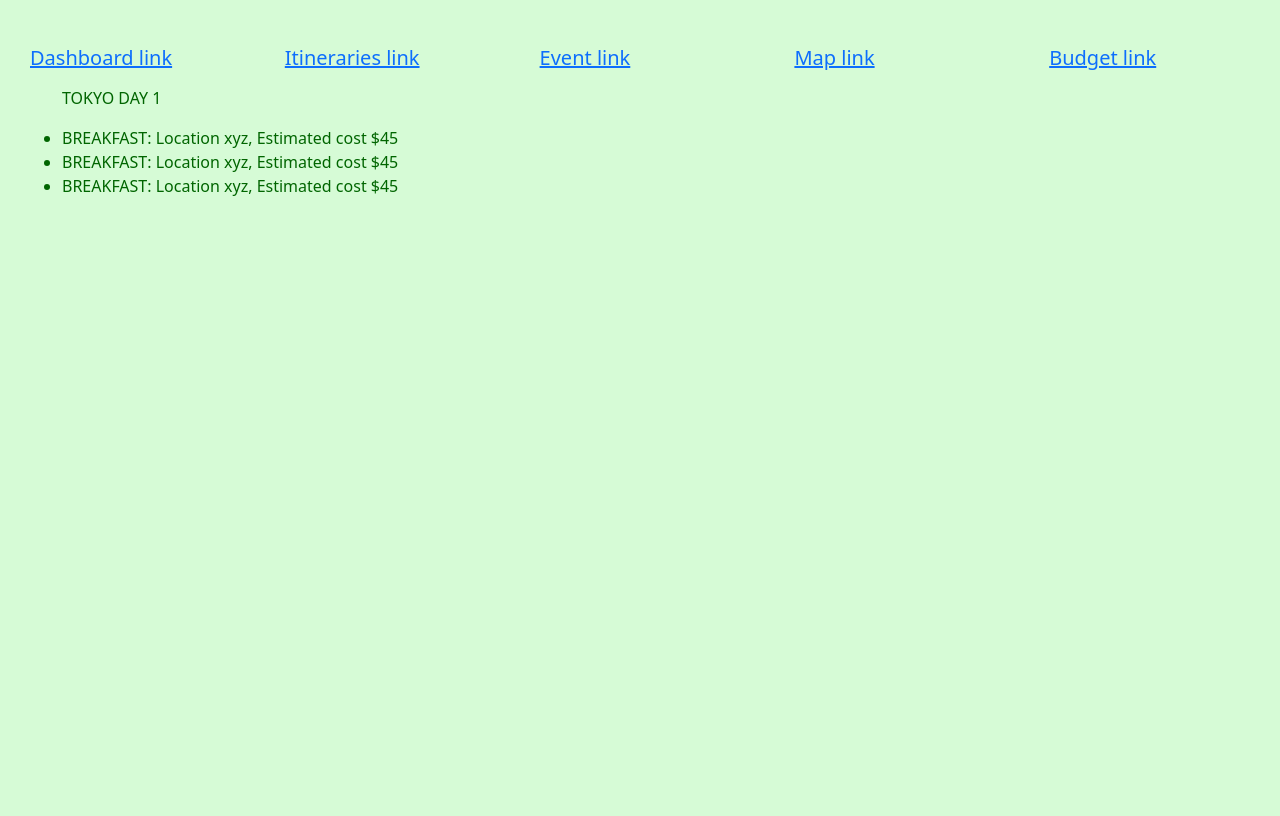
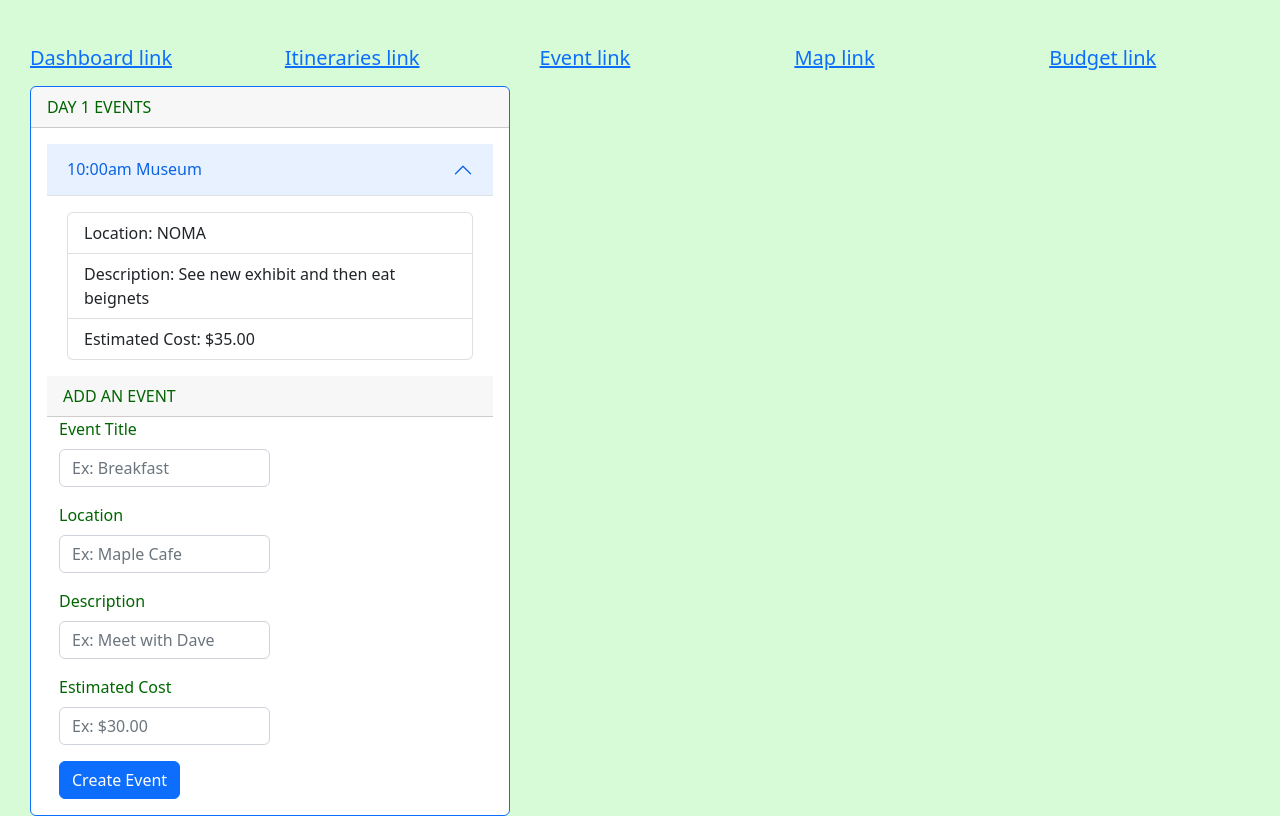
Before and after one commit to yumejensen/greenfield-budget-planner, a React app: page /event in a window 1280 px wide. Built offline with nearby package versions, Linux system fonts and the light colour scheme.

Commit message:
Put Events and CreateEvent form inside a card

```diff
--- a/src/client/components/event-components/Calendar.jsx
+++ b/src/client/components/event-components/Calendar.jsx
@@ -1,12 +1,13 @@
 import React from 'react'
-import Container from 'react-bootstrap/Container';
 
-function Calendar() {
+
+function Calendar(){
   return (
-    <Container>
-        Calendar goes here
-    </Container>
-  );
+    <div>
+
+    </div>
+  )
 }
 
+
 export default Calendar;
--- a/src/client/components/event-components/CreateEvent.jsx
+++ b/src/client/components/event-components/CreateEvent.jsx
@@ -8,7 +8,6 @@ import Col from 'react-bootstrap/Col';
 function CreateEvent() {
   return (
     <Container fluid>
-      <Row> EVENT FORM </Row>
 
       <Col xs={6}>
         <Form>
--- a/src/client/components/event-components/Event.jsx
+++ b/src/client/components/event-components/Event.jsx
@@ -1,10 +1,24 @@
 import React from 'react'
+import { AccordionBody } from 'react-bootstrap';
+import Accordion from 'react-bootstrap/Accordion';
+import ListGroup from 'react-bootstrap/ListGroup';
 
 function Event() {
   return (
-    <li>
-        BREAKFAST: Location xyz, Estimated cost $45
-    </li>
+    <Accordion defaultActiveKey="0" flush>
+      <Accordion.Item eventKey="0">
+        <Accordion.Header>10:00am Museum</Accordion.Header>
+        <Accordion.Body>
+
+          <ListGroup>
+            <ListGroup.Item>Location: NOMA</ListGroup.Item>
+            <ListGroup.Item>Description: See new exhibit and then eat beignets</ListGroup.Item>
+            <ListGroup.Item>Estimated Cost: $35.00</ListGroup.Item>
+          </ListGroup>
+
+        </Accordion.Body>
+      </Accordion.Item>
+    </Accordion>
   );
 }
 
--- a/src/client/components/event-components/EventList.jsx
+++ b/src/client/components/event-components/EventList.jsx
@@ -1,15 +1,40 @@
+// React and Bootstrap
 import React from 'react'
+import Container from 'react-bootstrap/Container';
+import Card from 'react-bootstrap/Card';
+import Row from 'react-bootstrap/Row';
+import Col from 'react-bootstrap/Col';
+import Button from 'react-bootstrap/Button'
+
+// Components
 import Event from './Event.jsx'
+import CreateEvent from './CreateEvent.jsx'
+import Calendar from './Calendar.jsx'
 
 function EventList() {
   return (
-    <ul>
-        <p>TOKYO DAY 1</p>
+    <Card border="primary" style={{ width: '30rem' }}>
+      <Card.Header>
+        DAY 1 EVENTS
+      </Card.Header>
+
+      <Card.Body>
+
         <Event />
-        <Event />
-        <Event />
-    </ul>
+
+      <Card.Header>
+        ADD AN EVENT
+      </Card.Header>
+
+        <CreateEvent />
+
+        <Calendar />
+
+      </Card.Body>
+    </Card>
   );
 }
 
+
+
 export default EventList;
```
